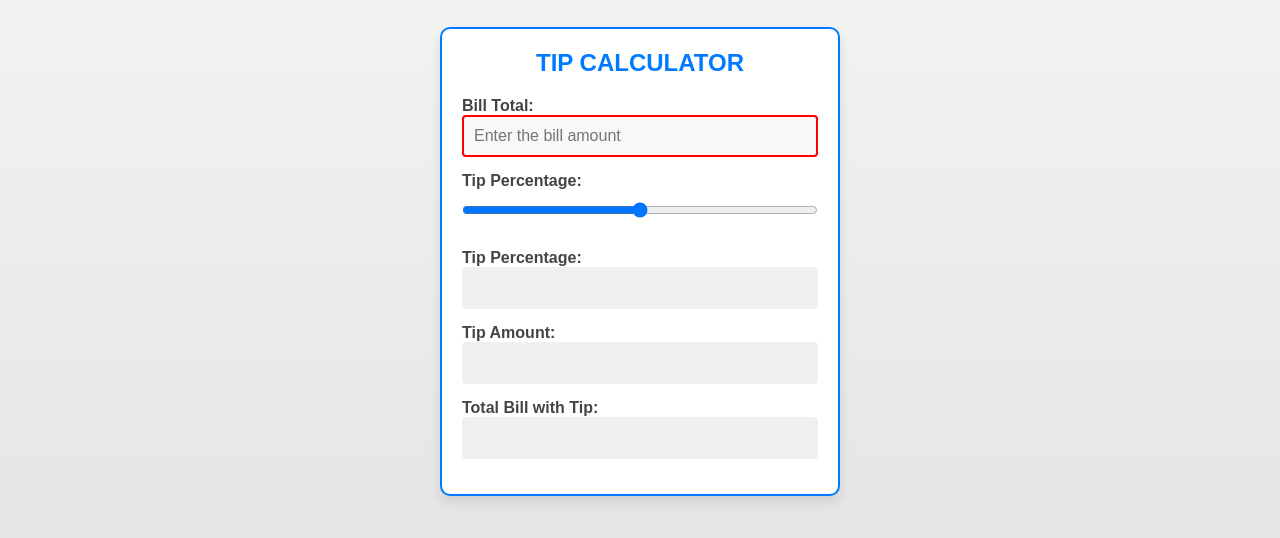
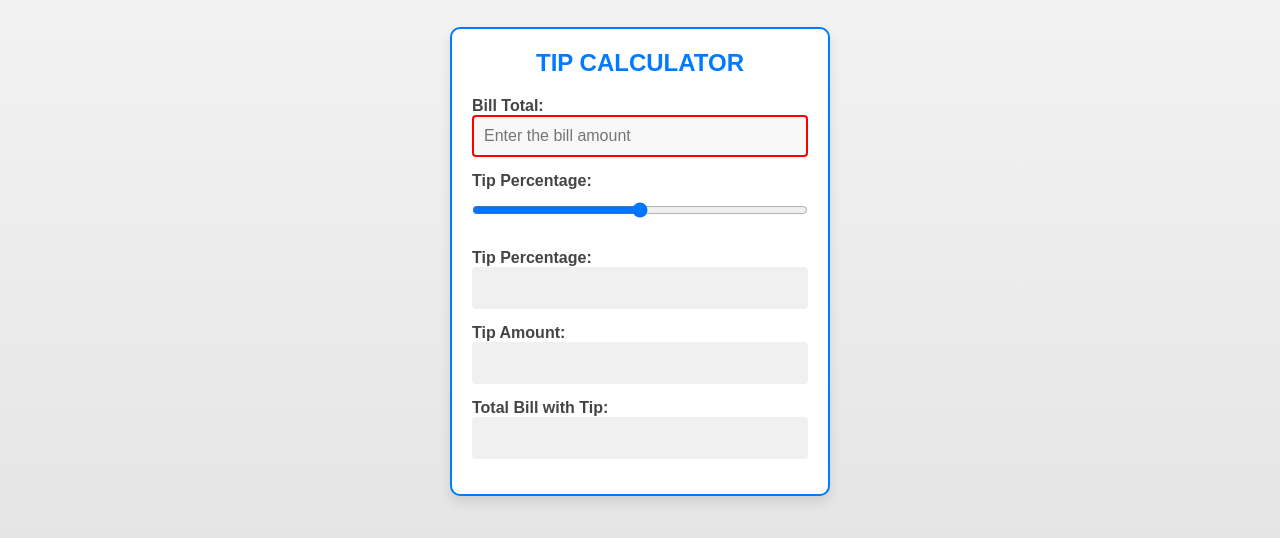
Before and after one commit to vickda/ITMD541-Lab3, a plain HTML site: page index.html in a window 1280 px wide. Shown: the part 182-720 px from the top of the page. Drawn offline with Linux system fonts and the light colour scheme.

Commit message:
width change

```diff
--- a/styles.css
+++ b/styles.css
@@ -34,7 +34,7 @@ body {
     box-shadow: 0 6px 12px rgba(0, 0, 0, 0.1);
     padding: 20px;
     text-align: center;
-    width: 400px;
+    width: 380px;
     transition: background-color 0.3s, border-color 0.3s, transform 0.3s;
     transform: translateY(0);
 }
```
